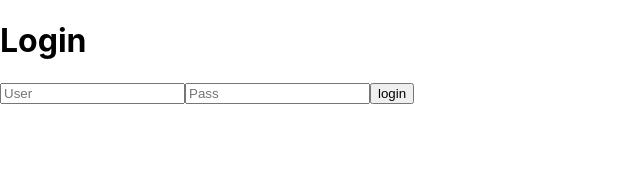
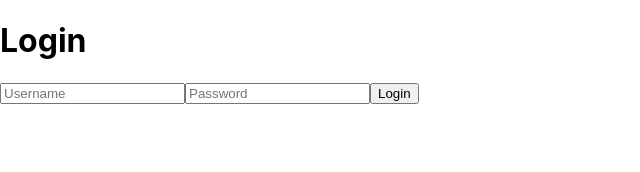
Before and after one commit to BERGER-Matthieu/Le-Bloc-Front, a React (Create React App) app in the folder le-bloc-app/: page /login in a window 1280 px wide. Shown: the top 172 px of the page, without its empty margins (0-640 px from the left). Built offline with nearby package versions, Linux system fonts and the light colour scheme.

Commit message:
form component

```diff
--- a/le-bloc-app/src/App.js
+++ b/le-bloc-app/src/App.js
@@ -2,6 +2,7 @@ import './App.css';
 import { RouterProvider, createBrowserRouter } from 'react-router-dom';
 import Login from './screen/login';
 import Register from './screen/register';
+import Home from './screen/home';
 
 const router = createBrowserRouter([
   {
@@ -11,6 +12,11 @@ const router = createBrowserRouter([
   {
     path: "/register",
     element : <Register/>
+  },
+  {
+    path: "/home",
+    element : <Home/>
+
   }
 ]);
 
--- /dev/null
+++ b/le-bloc-app/src/common/requests.jsx
@@ -0,0 +1,30 @@
+import axios from "axios";
+
+export const tryRegister = async (data) => {
+    return axios({
+        method: 'put',
+        url: 'http://localhost:3001/LBB/createUser',
+        data: data,
+    })
+    .then((res) => {
+        return({status: res.status})
+    })
+    .catch((res) => {
+        return({status: res.response.status, data: res.response.data})
+    })
+}
+
+export const tryLogin = async (data) => {
+    return axios({
+        method: 'post',
+        url: 'http://localhost:3001/LBB/loginUser',
+        data: data,
+    })
+    .then((res) => {
+        document.cookie = `token=${res.data.token}`;
+        return({status: res.status})
+    })
+    .catch((res) => {
+        return({status: res.response.status, data: res.response.data})
+    })
+}
--- /dev/null
+++ b/le-bloc-app/src/components/form/index.jsx
@@ -0,0 +1,50 @@
+import { useState } from "react";
+import * as requests from "../../common/requests";
+import { useNavigate } from 'react-router-dom';
+
+export default function Form(props) {
+    const [fieldArray, setFieldArray] = useState(props.fields);
+    const navigate = useNavigate();
+
+    return (
+        <form>
+            {props.fields.map((f, i) => {
+                return <input
+                    id={i}
+                    type={f.type}
+                    value={fieldArray[i].value}
+                    placeholder={f.placeholder}
+                    onChange={
+                        (e) => {
+                            const newValue = e.target.value;
+                            setFieldArray(prevFieldArray => {
+                                const newFieldArray = [...prevFieldArray];
+                                newFieldArray[i].value = newValue;
+                                return newFieldArray;
+                            })
+                        }
+                    }
+                    />
+                }
+            )}
+            <input
+                type="button"
+                value={props.button}
+                onClick={async() => {
+                    const reqData = {}
+                    fieldArray.map((f) => {
+                        reqData[f.key] = f.value;
+                    }, {});
+
+                    const res = await requests[props.request](reqData);
+
+                    if (res.status === 200) {
+                        navigate(props.redirect);
+                    } else {
+                        console.log(res);
+                    }
+                }}
+            />
+        </form>
+    )
+}
--- /dev/null
+++ b/le-bloc-app/src/screen/home/index.jsx
@@ -0,0 +1,7 @@
+export default function Home() {
+    return (
+        <div>
+            <h1>Home</h1>
+        </div>
+    )
+}
--- a/le-bloc-app/src/screen/login/index.jsx
+++ b/le-bloc-app/src/screen/login/index.jsx
@@ -1,40 +1,25 @@
-import { useState } from "react";
-import axios from 'axios';
-import {useNavigate} from 'react-router-dom';
+import Form from "../../components/form";
 
 export default function Login() {
-    const [username, setUsername] = useState('');
-    const [password, setPassword] = useState('');
-
-    const navigate = useNavigate();
-
-    const tryLogin = async () => {
-        axios({
-            method: 'post',
-            url: 'http://localhost:3001/LBB/loginUser',
-            data: {
-                password: password,
-                username: username
-            }
-        })
-        .then((res) => {
-            console.log(res.data)
-            document.cookie = `token=${res.data.jwt}`;
-            navigate('/caca')
-        })
-        .catch((res) => {
-            console.log(res.response.data.error)
-        })
-    }
+    const fields = [
+        {
+            type: "text",
+            value: "",
+            placeholder: "Username",
+            key: "username"
+        },
+        {
+            type: "password",
+            value: "",
+            placeholder: "Password",
+            key: "password"
+        },
+    ]
 
     return (
         <div>
             <h1>Login</h1>
-            <form>
-                <input type="text" value={username} placeholder="User" onChange={(e) => setUsername(e.target.value)}/>
-                <input type="text" value={password} placeholder="Pass" onChange={(e) => setPassword(e.target.value)}/>
-                <input type="button" value="login" onClick={tryLogin}/>
-            </form>
+            <Form fields={fields} button="Login" request="tryLogin" redirect="/home"/>
         </div>
     )
 }
--- a/le-bloc-app/src/screen/register/index.jsx
+++ b/le-bloc-app/src/screen/register/index.jsx
@@ -1,46 +1,40 @@
 import { useState } from "react";
 import axios from 'axios';
 import {useNavigate} from 'react-router-dom';
+import Form from "../../components/form";
 
 export default function Register() {
-    const [username, setUsername] = useState('');
-    const [password, setPassword] = useState('');
-    const [cPassword, setCPassword] = useState('');
-    const [mail, setMail] = useState('');
-
-    const navigate = useNavigate();
-
-    const tryRegister = async () => {
-        axios({
-            method: 'put',
-            url: 'http://localhost:3001/LBB/createUser',
-            data: {
-                password: password,
-                confirm_password: cPassword,
-                username: username,
-                mail: mail
-            }
-        })
-        .then((res) => {
-            console.log(res)
-            document.cookie = `token=${res.data.token}`;
-            navigate('/login')
-        })
-        .catch((res) => {
-            console.log(res.response.data.error)
-        })
-    }
+    const fields = [
+        {
+            type: "text",
+            value: "",
+            placeholder: "Username",
+            key: "username"
+        },
+        {
+            type: "password",
+            value: "",
+            placeholder: "Password",
+            key: "password"
+        },
+        {
+            type: "password",
+            value: "",
+            placeholder: "Confirm password",
+            key: "confirm_password"
+        },
+        {
+            type: "mail",
+            value: "",
+            placeholder: "Mail",
+            key: "mail"
+        }
+    ]
 
     return (
         <div>
             <h1>Register</h1>
-            <form>
-                <input type="text" value={username} placeholder="User" onChange={(e) => setUsername(e.target.value)}/>
-                <input type="text" value={mail} placeholder="Mail" onChange={(e) => setMail(e.target.value)}/>
-                <input type="text" value={password} placeholder="Pass" onChange={(e) => setPassword(e.target.value)}/>
-                <input type="text" value={cPassword} placeholder="Cass" onChange={(e) => setCPassword(e.target.value)}/>
-                <input type="button" value="register" onClick={tryRegister}/>
-            </form>
+            <Form fields={fields} button="Register" request="tryRegister" redirect="/login"/>
         </div>
     )
 }
```
